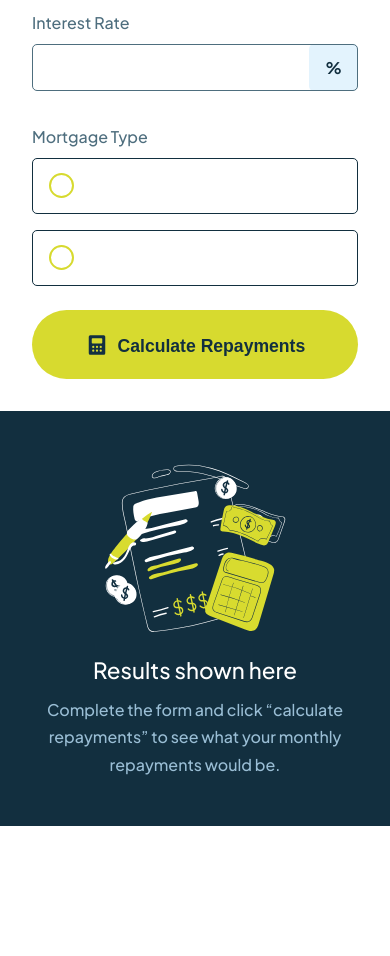
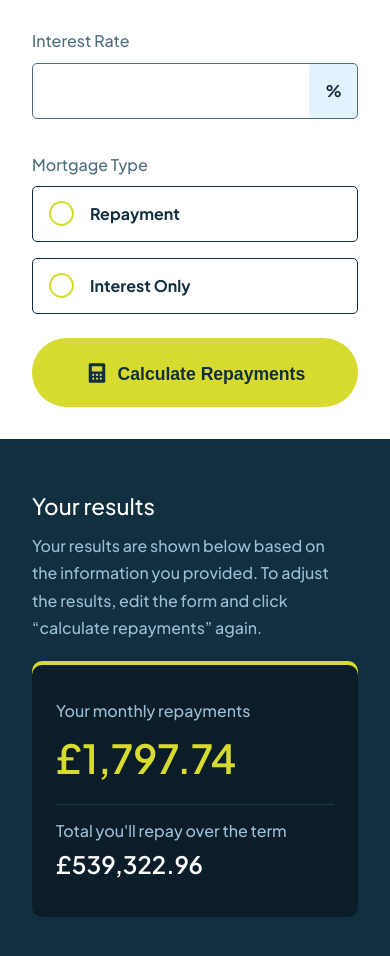
Before and after one commit to MalcolmSmalls/mortgage-repayment-calculator, a plain HTML site: page index.html in a window 390 px wide. Shown: the part 340-1296 px from the top of the page. Before the commit the page ends 1166 px from the top, so only its background shows below. Drawn offline with Linux system fonts and the light colour scheme.

Commit message:
Finish mobile first CSS

```diff
--- a/index.html
+++ b/index.html
@@ -53,29 +53,43 @@
         </div>
 
 
-        <label class="form-label" for="type">Mortgage Type</label>
-        <div class="radio-wrapper">
+        <span class="form-label">Mortgage Type</span>
+        <label for="repayment" class="radio-wrapper">
           <label class="radio-label">
-            <input class="form-type" name="mortgageType" type="radio" id="type" value="repayment" required>
-            <!-- <span>Repayment</span> -->
+            <input class="form-type" name="mortgageType" type="radio" id="repayment" value="repayment" required>
             <span class="check"></span>
           </label>
-        </div>
-        <div class="radio-wrapper mb-md">
+          <span for="repayment">Repayment</span>
+        </label>
+        <label class="radio-wrapper mb-md">
           <label class="radio-label">
-            <input class="form-type" name="mortgageType" type="radio" id="type" value="interest-only" required>
-            <!-- <span>Interest Only</span> -->
+            <input class="form-type" name="mortgageType" type="radio" id="interest-type" value="interest-only" required>
             <span class="check"></span>
           </label>
-        </div>
+          <span for="interest-type">Interest Only</span>
+        </label>
         <button class="form-btn" type="submit"><img src="./assets/images/icon-calculator.svg" alt="calculator icon">Calculate Repayments</button>
      </form>
     </div>
     <div class="right-results">
-      <img src="./assets/images/illustration-empty.svg" alt="floating calculator illustration with other symbols of finance">
-      <h2 class="results-title">Results shown here</h2>
-      <p class="results-paragraph">Complete the form and click “calculate repayments” to see what
-        your monthly repayments would be.</p>
+      <!-- <div class="unsubmitted">
+
+        <img src="./assets/images/illustration-empty.svg" alt="floating calculator illustration with other symbols of finance">
+        <h2 class="results-title">Results shown here</h2>
+        <p class="results-paragraph">Complete the form and click “calculate repayments” to see what
+          your monthly repayments would be.</p>
+      </div> -->
+      <div class="submitted">
+        <h2 class="results-title">Your results</h2>
+        <p class="results-paragraph">Your results are shown below based on the information you provided.
+          To adjust the results, edit the form and click “calculate repayments” again.</p>
+        <div class="results-stats-wrapper">
+          <h3 class="results-stats-subtitle">Your monthly repayments</h3>
+          <h2 class="results-stats-monthly">£1,797.74</h2>
+          <h3 class="results-stats-subtitle">Total you'll repay over the term</h3>
+          <h2 class="results-stats-terms">£539,322.96</h2>
+        </div>
+      </div>
     </div>
 
   </div>
--- a/styles/style.css
+++ b/styles/style.css
@@ -34,7 +34,7 @@ img {
 }
 
 
-.right-results{
+.unsubmitted{
     display: flex;
     flex-direction:column;
     align-items: center;
@@ -46,7 +46,7 @@ img {
     margin-bottom:.3em;
 }
 
-.results-paragraph, .results-title{
+.results-paragraph, .results-title, .results-stats-subtitle{
     color: hsl(203, 41%, 72%);
 }
 
@@ -75,8 +75,11 @@ img {
     font-weight: 700;
 }
 
+.form-clear, .radio-wrapper{
+    cursor: pointer;
+}
+
 .form-clear{
-    cursor: pointer;
     margin-bottom: 1.5em;
     align-self: start;
     line-height:1.2;
@@ -90,16 +93,18 @@ img {
     position: relative;
     width: 100%;
     padding: 0;
+    font-size:inherit;
+    font-family: inherit;
 }
 
 .input-padding-left{
-    padding-left: 5em;
+    padding-left: 3.5em;
     padding-right: 1em;
 }
 
 .input-padding-right{
     padding-left:1em;
-    padding-right: 5em;
+    padding-right: 3.5em;
 }
 
 .input-container{
@@ -215,3 +220,45 @@ input[type="radio"]{
 .results-paragraph{
     width: 96%;
 }
+
+.form-btn:hover, .form-btn:focus{
+  background-color:hsl(61, 70%, 72%);
+}
+
+
+.results-stats-wrapper{
+    background-color:  hsl(202, 55%, 10%);
+    padding: 2em 1.5em;
+    margin-top: 1.5em;
+    border-radius: 10px;
+    box-shadow: 0px -4px 0px hsl(61, 70%, 52%);
+}
+
+.results-stats-subtitle{
+    font-size:1rem;
+}
+
+
+.results-stats-terms, .results-stats-monthly{
+    font-weight: 600;
+}
+
+.results-stats-monthly{
+    color: hsl(61, 70%, 52%);
+    font-size:2.5rem;
+}
+
+
+
+.results-stats-terms{
+    color: white;
+}
+
+.results-stats-monthly::after{
+  content: "";
+  display: block;
+  width: 100%;
+  height:1px;
+  background-color: hsl(202, 55%, 20%);
+  margin: .3em 0;
+}
```
